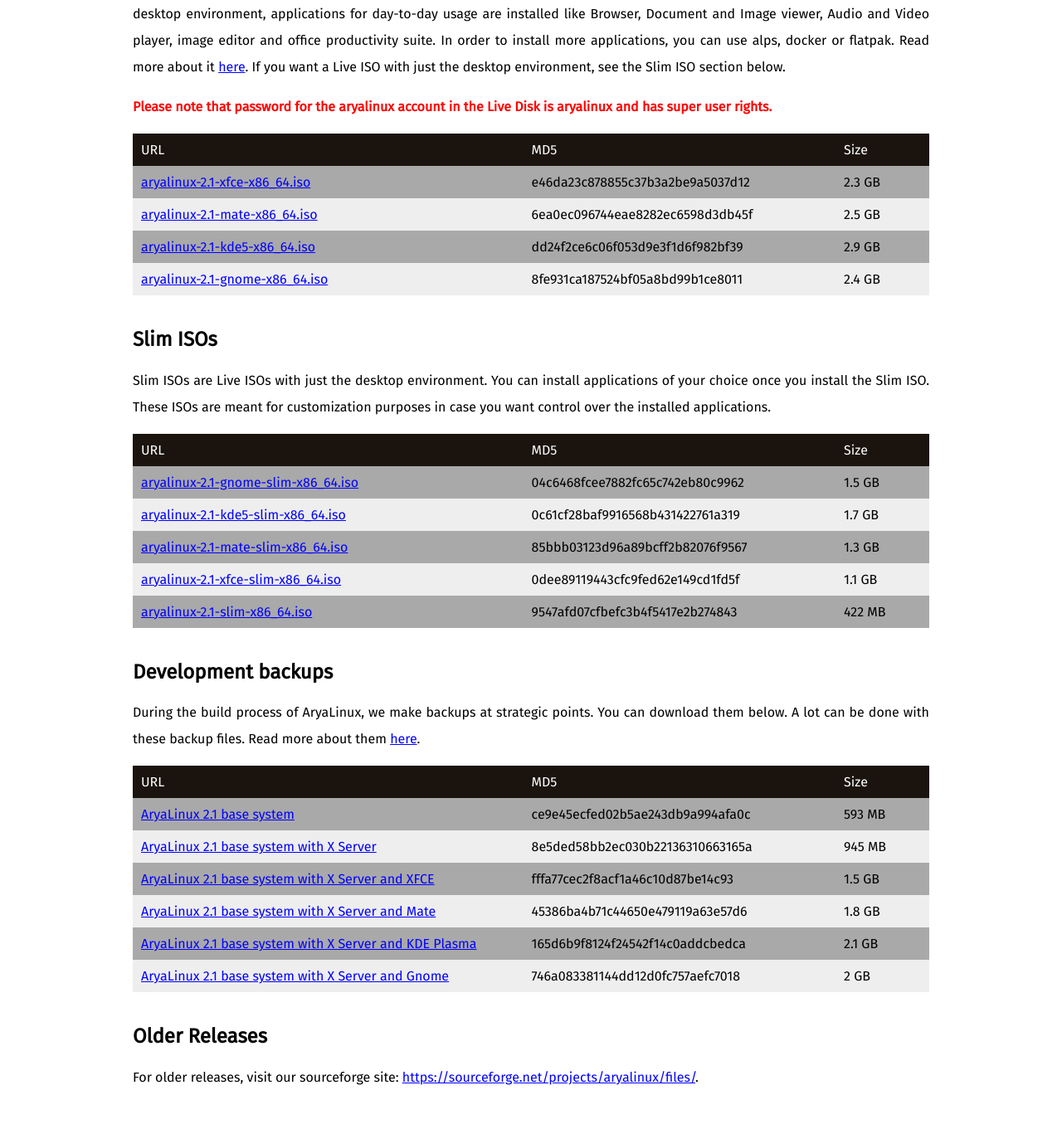
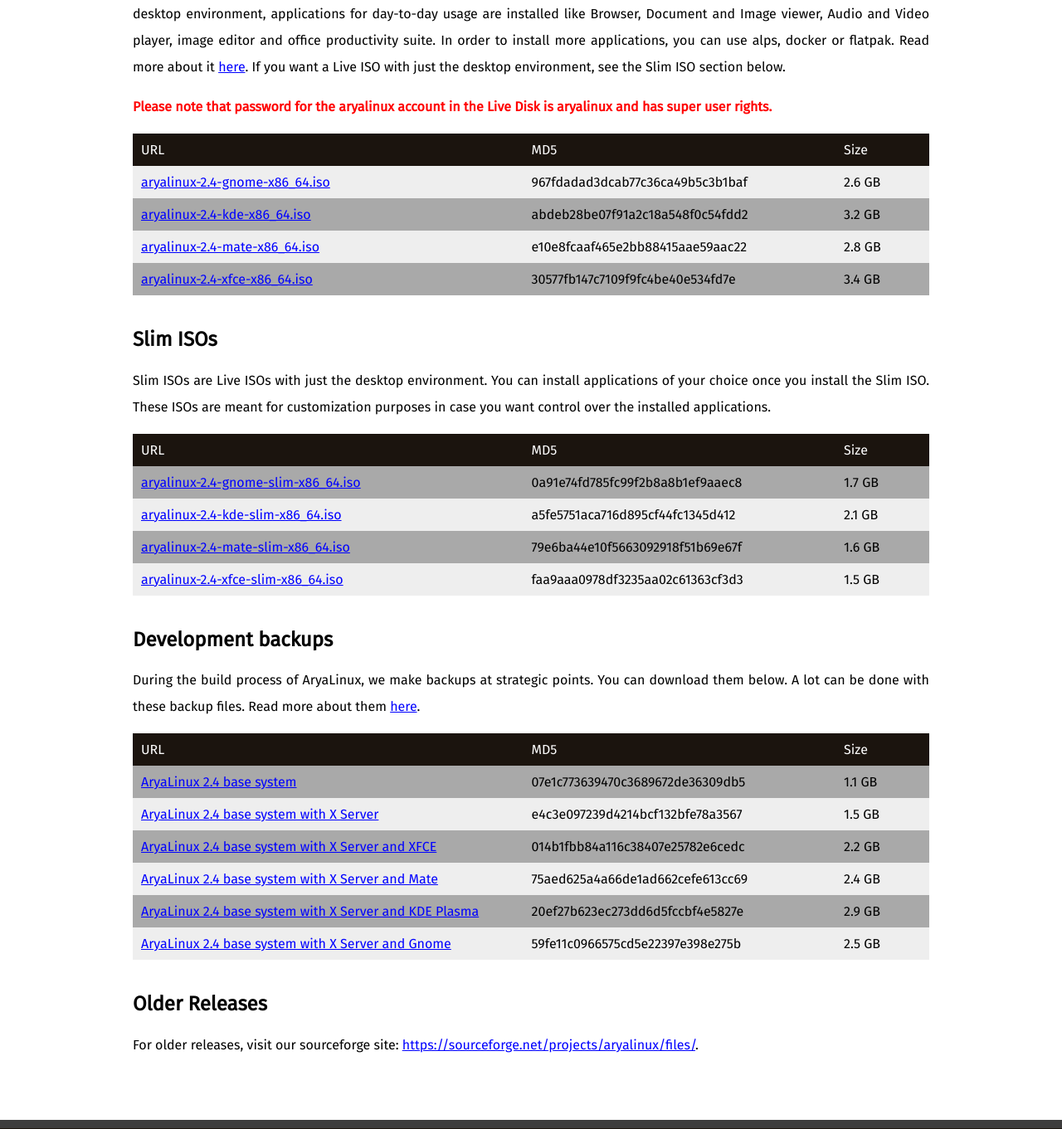
Before and after one commit to FluidIdeas/aryalinux-web, a PHP site: page /downloads.php in a window 1280 px wide. Shown: the part 345-1706 px from the top of the page at 83% size. Run offline with PHP 8.4, Linux system fonts and the light colour scheme.

Commit message:
Prepped up for release 2.4

```diff
--- a/banner.php
+++ b/banner.php
@@ -1,12 +1,12 @@
 <div class="banner-container">
 <div class="container">
 <div>
-<div class="centred-heading">AryaLinux 2.1 Released</div>
+<div class="centred-heading">AryaLinux 2.4 Released</div>
 <p>
-AryaLinux 2.1 was released with several updates, support for docker and flatpak and for the first time released with Gnome3, XFCE, KDE and Mate spins. Read the <a href="release-notes-2.1.php">release notes</a> to know more about this release.
+AryaLinux 2.4 development release now available for download and testing. The primary features of this release are - the latest Linux kernel, Gnome desktop 3.36 and the all new alps UI apart from regular package updates. Read the <a href="release-notes-2.4.php">release notes</a> to know more about this release.
 </p>
 <p>
-<a href="https://sourceforge.net/projects/aryalinux/files/releases/2.1/aryalinux-2.1-gnome-x86_64.iso" class="download-btn" target="_blank">Download AryaLinux 2.1 Gnome</a>
+<a href="https://sourceforge.net/projects/aryalinux/files/releases/2.4/full/aryalinux-2.4-gnome-x86_64.iso" class="download-btn" target="_blank">Download AryaLinux 2.4 Gnome</a>
 </p>
 </div>
 <img src="images/desktop.png" style="width: 100%">
--- a/downloads.php
+++ b/downloads.php
@@ -41,18 +41,18 @@
             <div class="head">URL</div>
             <div class="head">MD5</div>
             <div class="head">Size</div>
-            <div class="even"><a target="_blank" href="https://sourceforge.net/projects/aryalinux/files/releases/2.1/aryalinux-2.1-xfce-x86_64.iso">aryalinux-2.1-xfce-x86_64.iso</a></div>
-            <div class="even">e46da23c878855c37b3a2be9a5037d12</div>
-            <div class="even">2.3 GB</div>
-            <div class="odd"><a target="_blank" href="https://sourceforge.net/projects/aryalinux/files/releases/2.1/aryalinux-2.1-mate-x86_64.iso">aryalinux-2.1-mate-x86_64.iso</a></div>
-            <div class="odd">6ea0ec096744eae8282ec6598d3db45f</div>
-            <div class="odd">2.5 GB</div>
-            <div class="even"><a target="_blank" href="https://sourceforge.net/projects/aryalinux/files/releases/2.1/aryalinux-2.1-kde5-x86_64.iso">aryalinux-2.1-kde5-x86_64.iso</a></div>
-            <div class="even">dd24f2ce6c06f053d9e3f1d6f982bf39</div>
-            <div class="even">2.9 GB</div>
-            <div class="odd"><a target="_blank" href="https://sourceforge.net/projects/aryalinux/files/releases/2.1/aryalinux-2.1-gnome-x86_64.iso">aryalinux-2.1-gnome-x86_64.iso</a></div>
-            <div class="odd">8fe931ca187524bf05a8bd99b1ce8011</div>
-            <div class="odd">2.4 GB</div>
+            <div class="odd"><a target="_blank" href="https://sourceforge.net/projects/aryalinux/files/releases/2.4/full/aryalinux-2.4-gnome-x86_64.iso">aryalinux-2.4-gnome-x86_64.iso</a></div>
+            <div class="odd">967fdadad3dcab77c36ca49b5c3b1baf</div>
+            <div class="odd">2.6 GB</div>
+            <div class="even"><a target="_blank" href="https://sourceforge.net/projects/aryalinux/files/releases/2.4/full/aryalinux-2.4-kde-x86_64.iso">aryalinux-2.4-kde-x86_64.iso</a></div>
+            <div class="even">abdeb28be07f91a2c18a548f0c54fdd2</div>
+            <div class="even">3.2 GB</div>
+            <div class="odd"><a target="_blank" href="https://sourceforge.net/projects/aryalinux/files/releases/2.4/full/aryalinux-2.4-mate-x86_64.iso">aryalinux-2.4-mate-x86_64.iso</a></div>
+            <div class="odd">e10e8fcaaf465e2bb88415aae59aac22</div>
+            <div class="odd">2.8 GB</div>
+            <div class="even"><a target="_blank" href="https://sourceforge.net/projects/aryalinux/files/releases/2.4/full/aryalinux-2.4-xfce-x86_64.iso">aryalinux-2.4-xfce-x86_64.iso</a></div>
+            <div class="even">30577fb147c7109f9fc4be40e534fd7e</div>
+            <div class="even">3.4 GB</div>
         </div>
         <br>
         <h2>Slim ISOs</h2>
@@ -64,21 +64,18 @@
             <div class="head">URL</div>
             <div class="head">MD5</div>
             <div class="head">Size</div>
-            <div class="even"><a target="_blank" href="https://sourceforge.net/projects/aryalinux/files/releases/2.1/min/aryalinux-2.1-gnome-slim-x86_64.iso">aryalinux-2.1-gnome-slim-x86_64.iso</a></div>
-            <div class="even">04c6468fcee7882fc65c742eb80c9962</div>
-            <div class="even">1.5 GB</div>
-            <div class="odd"><a target="_blank" href="https://sourceforge.net/projects/aryalinux/files/releases/2.1/min/aryalinux-2.1-kde5-slim-x86_64.iso">aryalinux-2.1-kde5-slim-x86_64.iso</a></div>
-            <div class="odd">0c61cf28baf9916568b431422761a319</div>
-            <div class="odd">1.7 GB</div>
-            <div class="even"><a target="_blank" href="https://sourceforge.net/projects/aryalinux/files/releases/2.1/min/aryalinux-2.1-mate-slim-x86_64.iso">aryalinux-2.1-mate-slim-x86_64.iso</a></div>
-            <div class="even">85bbb03123d96a89bcff2b82076f9567</div>
-            <div class="even">1.3 GB</div>
-            <div class="odd"><a target="_blank" href="https://sourceforge.net/projects/aryalinux/files/releases/2.1/min/aryalinux-2.1-xfce-slim-x86_64.iso">aryalinux-2.1-xfce-slim-x86_64.iso</a></div>
-            <div class="odd">0dee89119443cfc9fed62e149cd1fd5f</div>
-            <div class="odd">1.1 GB</div>
-            <div class="even"><a target="_blank" href="https://sourceforge.net/projects/aryalinux/files/releases/2.1/min/aryalinux-2.1-slim-x86_64.iso">aryalinux-2.1-slim-x86_64.iso</a></div>
-            <div class="even">9547afd07cfbefc3b4f5417e2b274843</div>
-            <div class="even">422 MB</div>
+            <div class="even"><a target="_blank" href="https://sourceforge.net/projects/aryalinux/files/releases/2.4/min/aryalinux-2.4-gnome-slim-x86_64.iso">aryalinux-2.4-gnome-slim-x86_64.iso</a></div>
+            <div class="even">0a91e74fd785fc99f2b8a8b1ef9aaec8</div>
+            <div class="even">1.7 GB</div>
+            <div class="odd"><a target="_blank" href="https://sourceforge.net/projects/aryalinux/files/releases/2.4/min/aryalinux-2.4-kde-slim-x86_64.iso">aryalinux-2.4-kde-slim-x86_64.iso</a></div>
+            <div class="odd">a5fe5751aca716d895cf44fc1345d412</div>
+            <div class="odd">2.1 GB</div>
+            <div class="even"><a target="_blank" href="https://sourceforge.net/projects/aryalinux/files/releases/2.4/min/aryalinux-2.4-mate-slim-x86_64.iso">aryalinux-2.4-mate-slim-x86_64.iso</a></div>
+            <div class="even">79e6ba44e10f5663092918f51b69e67f</div>
+            <div class="even">1.6 GB</div>
+            <div class="odd"><a target="_blank" href="https://sourceforge.net/projects/aryalinux/files/releases/2.4/min/aryalinux-2.4-xfce-slim-x86_64.iso">aryalinux-2.4-xfce-slim-x86_64.iso</a></div>
+            <div class="odd">faa9aaa0978df3235aa02c61363cf3d3</div>
+            <div class="odd">1.5 GB</div>
         </div>
         <br>
         <h2>Development backups</h2>
@@ -90,24 +87,24 @@
             <div class="head">URL</div>
             <div class="head">MD5</div>
             <div class="head">Size</div>
-            <div class="even"><a target="_blank" href="https://sourceforge.net/projects/aryalinux/files/releases/2.1/aryalinux-2.1-base-system-x86_64.tar.gz">AryaLinux 2.1 base system</a></div>
-            <div class="even">ce9e45ecfed02b5ae243db9a994afa0c</div>
-            <div class="even">593 MB</div>
-            <div class="odd"><a target="_blank" href="https://sourceforge.net/projects/aryalinux/files/releases/2.1/aryalinux-2.1-base-system-with-xserver-x86_64.tar.gz">AryaLinux 2.1 base system with X Server</a></div>
-            <div class="odd">8e5ded58bb2ec030b22136310663165a</div>
-            <div class="odd">945 MB</div>
-            <div class="even"><a target="_blank" href="https://sourceforge.net/projects/aryalinux/files/releases/2.1/aryalinux-2.1-base-system-with-xfce-x86_64.tar.gz">AryaLinux 2.1 base system with X Server and XFCE</a></div>
-            <div class="even">fffa77cec2f8acf1a46c10d87be14c93</div>
-            <div class="even">1.5 GB</div>
-            <div class="odd"><a target="_blank" href="https://sourceforge.net/projects/aryalinux/files/releases/2.1/aryalinux-2.1-base-system-with-mate-x86_64.tar.gz">AryaLinux 2.1 base system with X Server and Mate</a></div>
-            <div class="odd">45386ba4b71c44650e479119a63e57d6</div>
-            <div class="odd">1.8 GB</div>
-            <div class="even"><a target="_blank" href="https://sourceforge.net/projects/aryalinux/files/releases/2.1/aryalinux-2.1-base-system-with-kde5-x86_64.tar.gz">AryaLinux 2.1 base system with X Server and KDE Plasma</a></div>
-            <div class="even">165d6b9f8124f24542f14c0addcbedca</div>
-            <div class="even">2.1 GB</div>
-            <div class="odd"><a target="_blank" href="https://sourceforge.net/projects/aryalinux/files/releases/2.1/aryalinux-2.1-base-system-with-gnome-x86_64.tar.gz">AryaLinux 2.1 base system with X Server and Gnome</a></div>
-            <div class="odd">746a083381144dd12d0fc757aefc7018</div>
-            <div class="odd">2 GB</div>
+            <div class="even"><a target="_blank" href="https://sourceforge.net/projects/aryalinux/files/releases/2.4/aryalinux-2.4-base-system-x86_64.tar.gz">AryaLinux 2.4 base system</a></div>
+            <div class="even">07e1c773639470c3689672de36309db5</div>
+            <div class="even">1.1 GB</div>
+            <div class="odd"><a target="_blank" href="https://sourceforge.net/projects/aryalinux/files/releases/2.4/aryalinux-2.4-base-system-with-xserver-x86_64.tar.gz">AryaLinux 2.4 base system with X Server</a></div>
+            <div class="odd">e4c3e097239d4214bcf132bfe78a3567</div>
+            <div class="odd">1.5 GB</div>
+            <div class="even"><a target="_blank" href="https://sourceforge.net/projects/aryalinux/files/releases/2.4/min/aryalinux-2.4-base-system-with-xfce-x86_64.tar.gz">AryaLinux 2.4 base system with X Server and XFCE</a></div>
+            <div class="even">014b1fbb84a116c38407e25782e6cedc</div>
+            <div class="even">2.2 GB</div>
+            <div class="odd"><a target="_blank" href="https://sourceforge.net/projects/aryalinux/files/releases/2.4/min/aryalinux-2.4-base-system-with-mate-x86_64.tar.gz">AryaLinux 2.4 base system with X Server and Mate</a></div>
+            <div class="odd">75aed625a4a66de1ad662cefe613cc69</div>
+            <div class="odd">2.4 GB</div>
+            <div class="even"><a target="_blank" href="https://sourceforge.net/projects/aryalinux/files/releases/2.4/min/aryalinux-2.4-base-system-with-kde5-x86_64.tar.gz">AryaLinux 2.4 base system with X Server and KDE Plasma</a></div>
+            <div class="even">20ef27b623ec273dd6d5fccbf4e5827e</div>
+            <div class="even">2.9 GB</div>
+            <div class="odd"><a target="_blank" href="https://sourceforge.net/projects/aryalinux/files/releases/2.4/min/aryalinux-2.4-base-system-with-gnome-x86_64.tar.gz">AryaLinux 2.4 base system with X Server and Gnome</a></div>
+            <div class="odd">59fe11c0966575cd5e22397e398e275b</div>
+            <div class="odd">2.5 GB</div>
         </div>
         <br>
         <h2>Older Releases</h2>
--- a/index.php
+++ b/index.php
@@ -27,11 +27,11 @@
                     <p> AryaLinux supports the KDE Plasma 5, XFCE, Gnome3 and Mate desktop environments as of now, the default being Gnome3</p>
                 </div>
                 <div class="download-panel">
-                    <div class="heading">AryaLinux 2.1 Released</div>
+                    <div class="heading">AryaLinux 2.4 Released</div>
                     <br>
-                    <a href="https://sourceforge.net/projects/aryalinux/files/releases/2.1/aryalinux-2.1-gnome-x86_64.iso" class="download-btn" target="_blank">Download AryaLinux 2.1 Gnome</a>
+                    <a href="https://sourceforge.net/projects/aryalinux/files/releases/2.4/full/aryalinux-2.4-gnome-x86_64.iso" class="download-btn" target="_blank">Download AryaLinux 2.4 Gnome</a>
                     <br><br>
-                    <a href="release-notes-2.1.php">Release Notes</a>
+                    <a href="release-notes-2.4.php">Release Notes</a>
                     <br><br>
                     <a href="downloads.php">Other Downloads</a>
                 </div>
--- a/news-updates.php
+++ b/news-updates.php
@@ -1,4 +1,6 @@
 <ul>
+<li>March 14, 2020 - AryaLinux 2.4, development release ready.</li>
+<li>March 14, 2020 - Successfully built the very new gnome-3.36 desktop which was released a few days back.</li>
 <li>February 8, 2020 - Added build script for google-chrome and removed the chromium-bin script from repository. One can now install the Google Chrome browser on AryaLinux by executing: alps install google-chrome from the terminal.</li>
 <li>January 15, 2020 - Fixed the openjdk script to use the binary available at <a href="https://jdk.java.net/13/" target="_blank">https://jdk.java.net/13/</a> and
 added build script for maven. Added an article on installation of java development environment and sudo error.</li>
```
Also changed, not shown: release-notes-2.4.php (added, +42 -0 lines).
